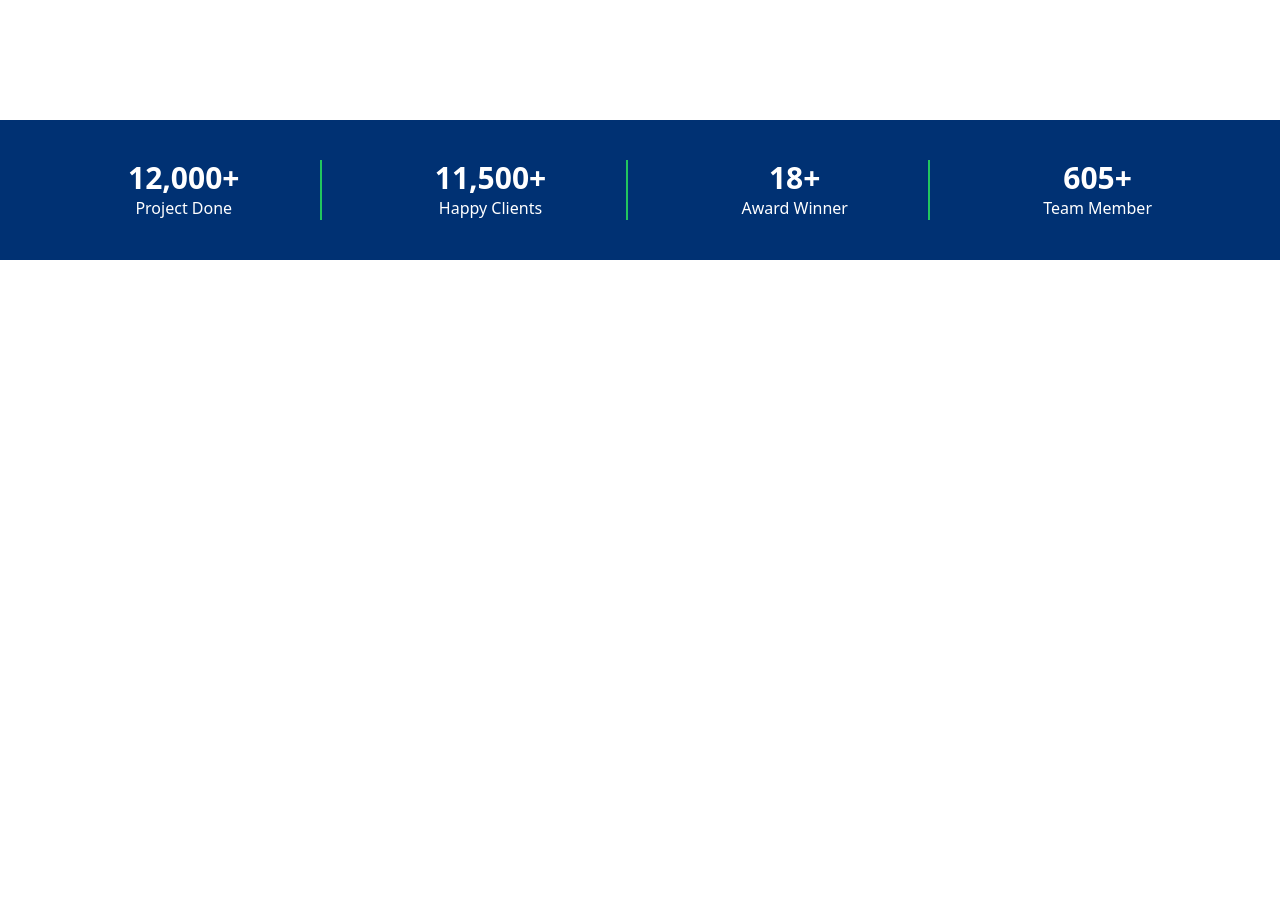
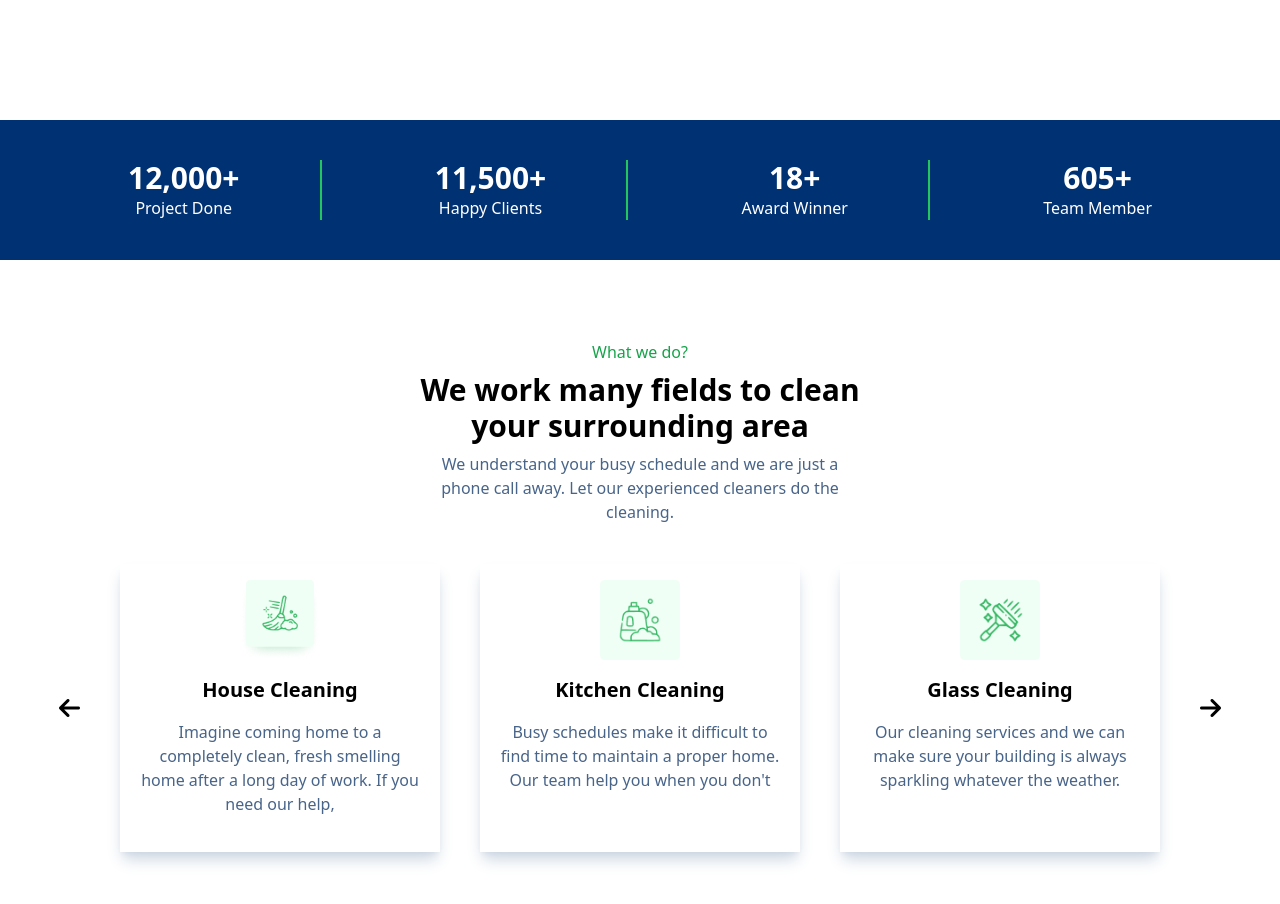
Before and after one commit to mdalihasanriyad/innovate, a plain HTML site: page index.html in a window 1280 px wide. Shown: the part 1400-2304 px from the top of the page. Before the commit the page ends 1700 px from the top, so only its background shows below. Drawn offline with nearby package versions, Linux system fonts and the light colour scheme.

Commit message:
added what do

```diff
--- a/index.html
+++ b/index.html
@@ -23,7 +23,7 @@
         <li class="menu-item"><a href="#">Blog</a></li>
       </ul>
       <button
-        class="bg-sky-500 hover:bg-sky-700 duration-300 text-white/80 px-4 py-2 rounded-full"
+        class="bg-sky-500 hover:bg-sky-700 duration-300 text-white/80 px-4 py-2 rounded-full font-medium"
       >
         Contact Us
       </button>
@@ -42,7 +42,7 @@
           </p>
           <div class="flex items-center gap-10">
             <button
-              class="w-32 bg-sky-500 hover:bg-sky-700 duration-300 text-white/80 px-4 py-2 rounded-full"
+              class="w-32 bg-sky-500 hover:bg-sky-700 duration-300 text-white/80 px-4 py-2 rounded-full font-medium"
             >
               Get Started
             </button>
@@ -123,5 +123,65 @@
       </div>
     </div>
     <!-- project section end -->
+    <!-- What do you sec start -->
+    <div class="my-20 max-w-screen-xl mx-auto">
+      <div class="text-center w-[35%] items-center mx-auto">
+        <p class="text-green-600 font-medium">What we do?</p>
+        <h2 class="text-3xl font-bold text-center mt-2 mb-2">
+          We work many fields to clean your surrounding area
+        </h2>
+        <p class="text-[#486489]">
+          We understand your busy schedule and we are just a phone call away.
+          Let our experienced cleaners do the cleaning.
+        </p>
+      </div>
+      <div class="flex items-center justify-center my-10 gap-10">
+        <i class="fa-solid fa-arrow-left text-2xl"></i>
+        <div
+          class="bg-white shadow-lg shadow-slate-300 w-80 h-72 text-center p-4"
+        >
+          <img
+            src="./img/Icon.png"
+            alt="img"
+            class="text-center w-20 h-20 mx-auto"
+          />
+          <h3 class="text-xl my-4 font-bold">House Cleaning</h3>
+          <p class="text-[#486489]">
+            Imagine coming home to a completely clean, fresh smelling home after
+            a long day of work. If you need our help,
+          </p>
+        </div>
+        <div
+          class="bg-white shadow-lg shadow-slate-300 w-80 h-72 text-center p-4"
+        >
+          <img
+            src="./img/Icon (1).png"
+            alt="img"
+            class="text-center w-20 h-20 mx-auto"
+          />
+          <h3 class="text-xl my-4 font-bold">Kitchen Cleaning</h3>
+          <p class="text-[#486489]">
+            Busy schedules make it difficult to find time to maintain a proper
+            home. Our team help you when you don't
+          </p>
+        </div>
+        <div
+          class="bg-white shadow-lg shadow-slate-300 w-80 h-72 text-center p-4"
+        >
+          <img
+            src="./img/Icon (2).png"
+            alt="img"
+            class="text-center w-20 h-20 mx-auto"
+          />
+          <h3 class="text-xl my-4 font-bold">Glass Cleaning</h3>
+          <p class="text-[#486489]">
+            Our cleaning services and we can make sure your building is always
+            sparkling whatever the weather.
+          </p>
+        </div>
+        <i class="fa-solid fa-arrow-right text-2xl"></i>
+      </div>
+    </div>
+    <!-- What do you sec end -->
   </div>
 </html>
```
